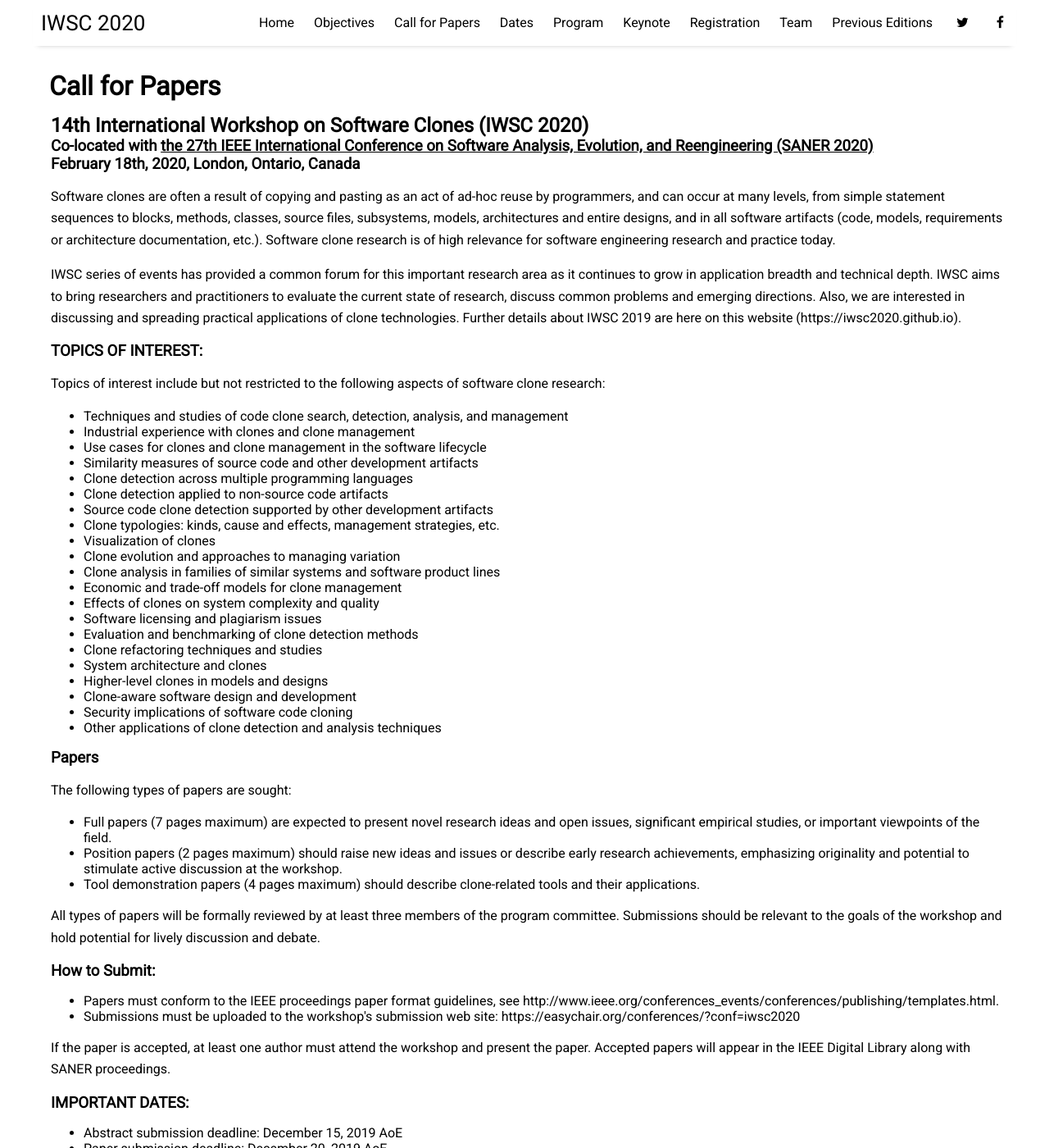
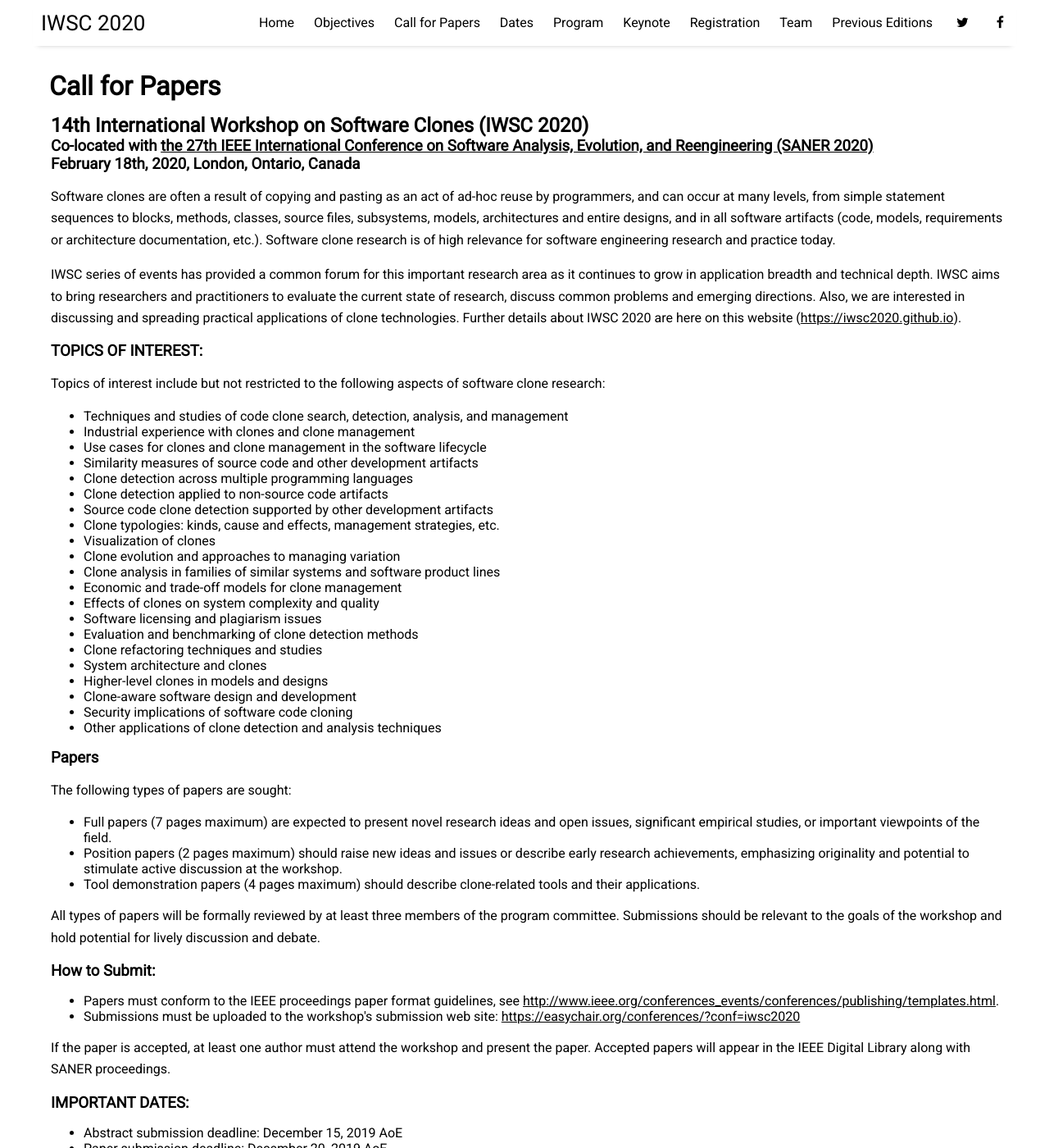
Before and after one commit to iwsc2020/iwsc2020.github.io, a Jekyll site: the page built from pages/call_for_papers.html, in a window 1280 px wide and 1400 px high. Shown: the whole window at 82% size. Built offline with Jekyll 4.4.1, drawn with Linux system fonts in a browser that asks for light colours; nearby versions of some CDN libraries.

Commit message:
Update call_for_papers.html

```diff
--- a/pages/call_for_papers.html
+++ b/pages/call_for_papers.html
@@ -24,8 +24,8 @@ technical depth. IWSC aims to bring researchers and practitioners to
 evaluate the current state of research, discuss common problems and
 emerging directions. Also, we are interested in discussing and spreading
 practical applications of clone technologies.
-Further details about IWSC 2019
-are here on this website (https://iwsc2020.github.io).
+Further details about IWSC 2020
+are here on this website (<a href="https://iwsc2020.github.io" target="_blank">https://iwsc2020.github.io</a>).
 </p>
 
 <h3>TOPICS OF INTEREST:</h3>
@@ -94,8 +94,8 @@ workshop and hold potential for lively discussion and debate.</p>
 
 <h3>How to Submit:</h3>
 <ul>
-<li>Papers must conform to the IEEE proceedings paper format guidelines, see http://www.ieee.org/conferences_events/conferences/publishing/templates.html.
-<li>Submissions must be uploaded to the workshop's submission web site: https://easychair.org/conferences/?conf=iwsc2020
+<li>Papers must conform to the IEEE proceedings paper format guidelines, see <a href="http://www.ieee.org/conferences_events/conferences/publishing/templates.html" target="_blank">http://www.ieee.org/conferences_events/conferences/publishing/templates.html</a>.
+<li>Submissions must be uploaded to the workshop's submission web site: <a href="https://easychair.org/conferences/?conf=iwsc2020" target="_blank">https://easychair.org/conferences/?conf=iwsc2020</a>
 </ul>
 
 <p>If the paper is accepted, at least one author must attend the workshop and present the paper. Accepted papers will appear in the IEEE Digital Library along with SANER proceedings.</p>
```
